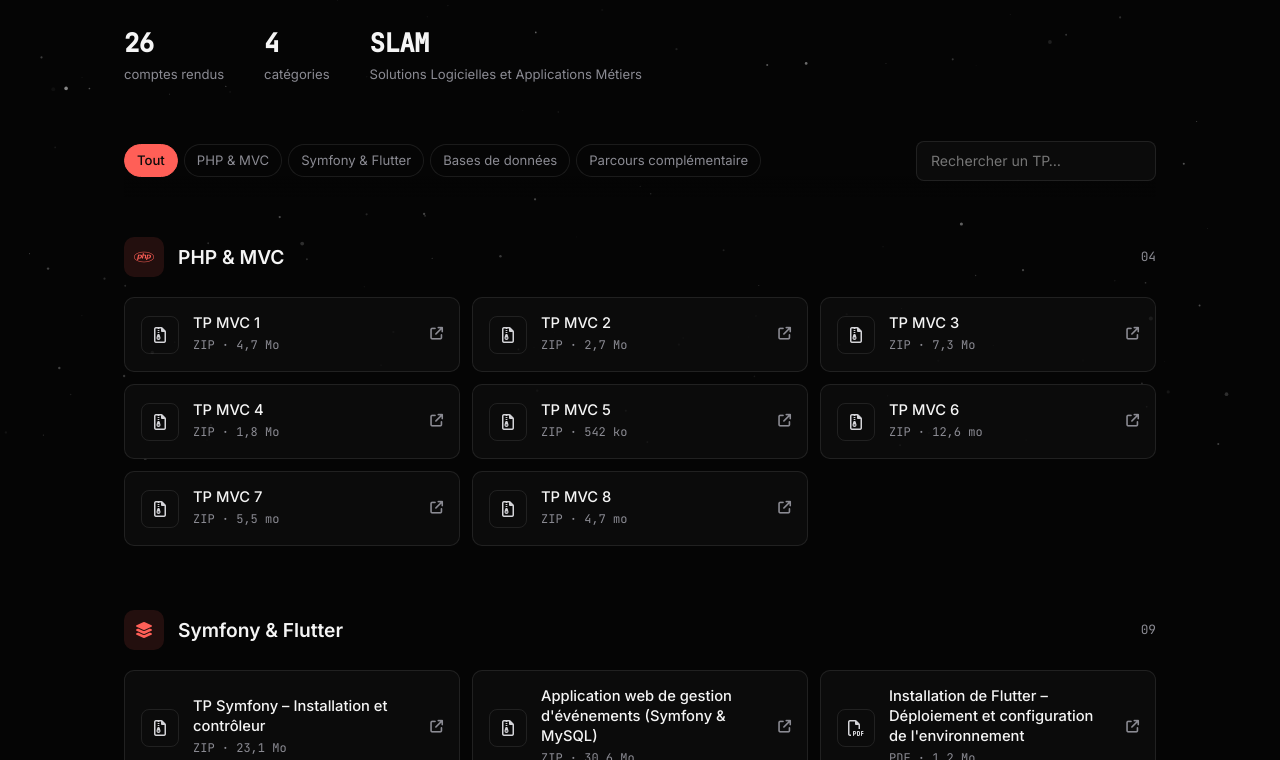
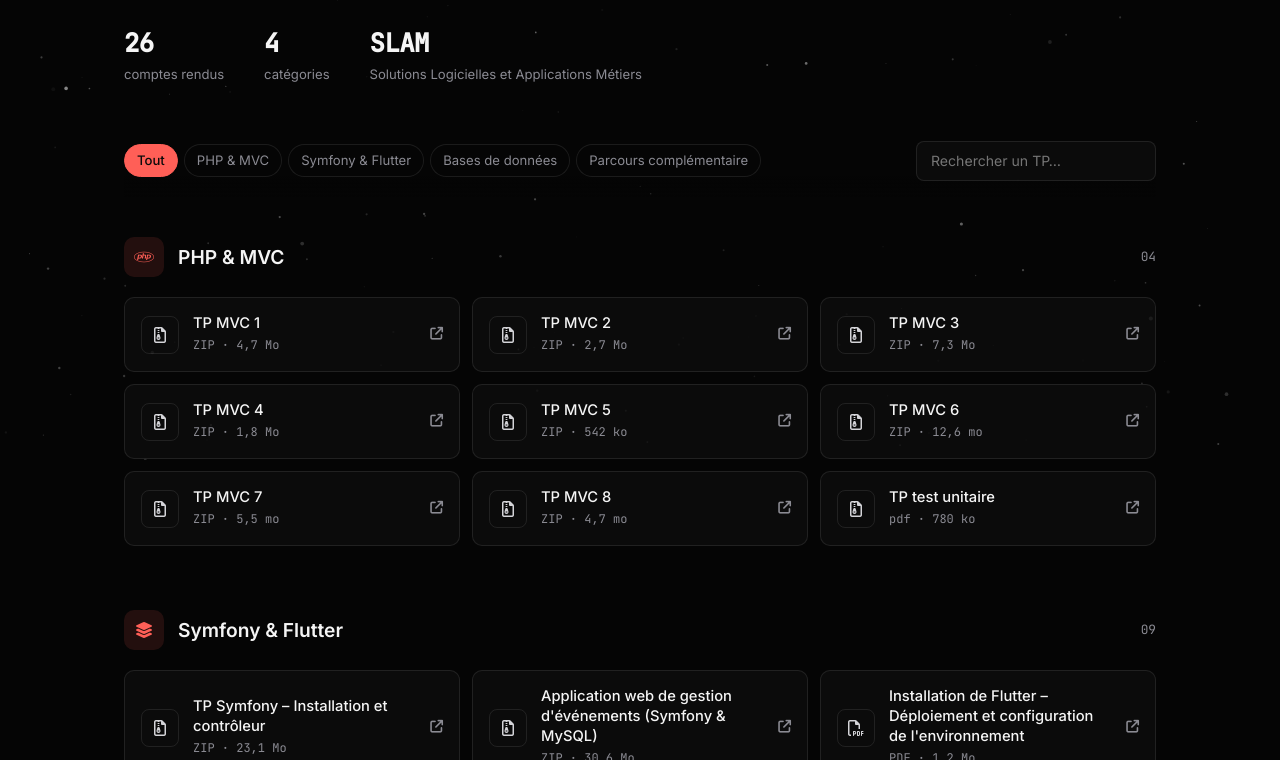
Before and after one commit to matno44/mon-portfolio, a plain HTML site: page page_tp_beauvallet_bts_sio_2.html in a window 1280 px wide. Shown: the part 340-1100 px from the top of the page. Drawn offline with Linux system fonts and the light colour scheme.

Commit message:
Add download link for 'TP test unitaire' PDF

```diff
--- a/page_tp_beauvallet_bts_sio_2.html
+++ b/page_tp_beauvallet_bts_sio_2.html
@@ -96,6 +96,11 @@
                     <a class="doc" href="td8.zip" download>
                         <span class="doc-type"><i class="fa-regular fa-file-zipper"></i></span>
                         <span class="doc-text"><span class="doc-title">TP MVC 8</span><span class="doc-meta">ZIP · 4,7 mo</span></span>
+                        <i class="fas fa-arrow-up-right-from-square doc-arrow"></i>
+                    </a>
+                    <a class="doc" href="Compte-Rendu_TD2_-_Pierre_Feuille_Ciseaux.pdf" download>
+                        <span class="doc-type"><i class="fa-regular fa-file-zipper"></i></span>
+                        <span class="doc-text"><span class="doc-title">TP test unitaire</span><span class="doc-meta">pdf · 780 ko</span></span>
                         <i class="fas fa-arrow-up-right-from-square doc-arrow"></i>
                     </a>
                 </div>
```
